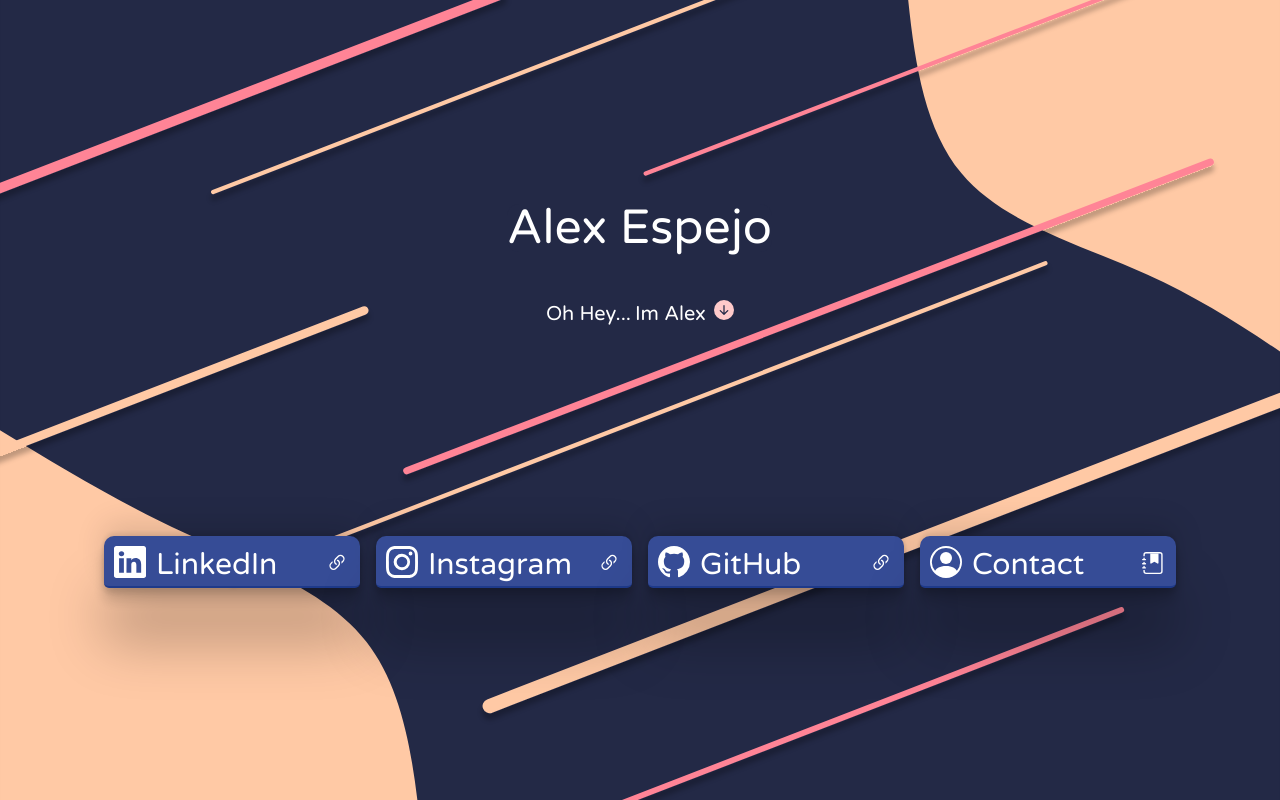
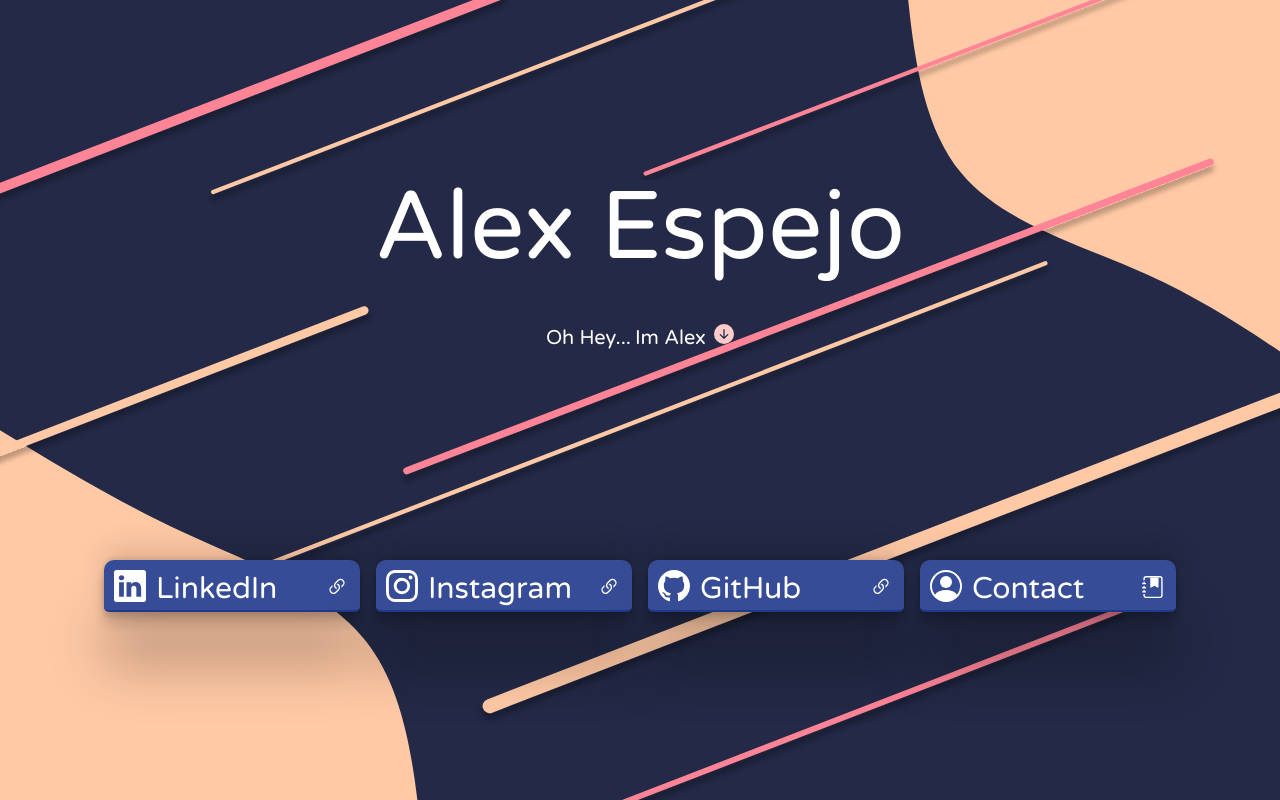
Before and after one commit to alexespejo/my-link-tree, a Next.js app: page / in a window 1280 px wide. Built offline with nearby package versions, Linux system fonts and the light colour scheme.

Commit message:
tonights update

```diff
--- a/pages/index.jsx
+++ b/pages/index.jsx
@@ -20,7 +20,7 @@ export default function Home() {
       className="link-tree text-white h-screen vertical-bg overflow-hidden"
     >
       <div className="flex flex-col justify-center items-center h-screen">
-        <h1 className=" text-4xl lg:text-5xl md:text-8xl self-center animate__animated animate__backInUp mb-1 lg:mb-8 ease-in-out duration-300 test-color rounded-xl backdrop-bg">
+        <h1 className=" text-4xl  md:text-8xl self-center animate__animated animate__backInUp mb-1 lg:mb-8 ease-in-out duration-300 test-color rounded-xl backdrop-bg">
           Alex Espejo
         </h1>
         <div className="h-1 rounded-full bg-red-200 w-96 animate__animated animate__fadeInLeft animate__delay-1s hidden sm:block"></div>
```
